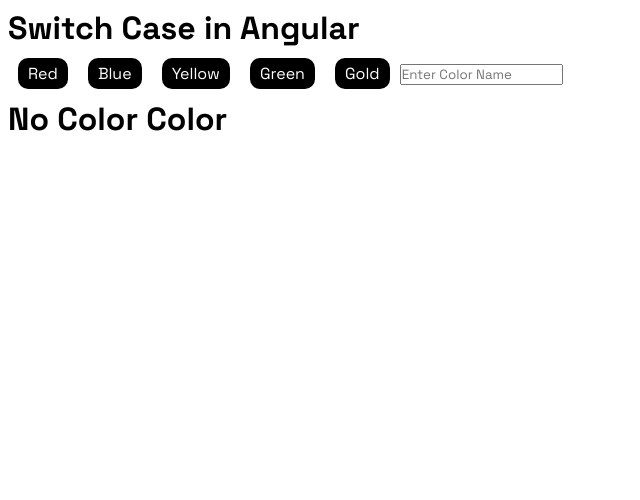
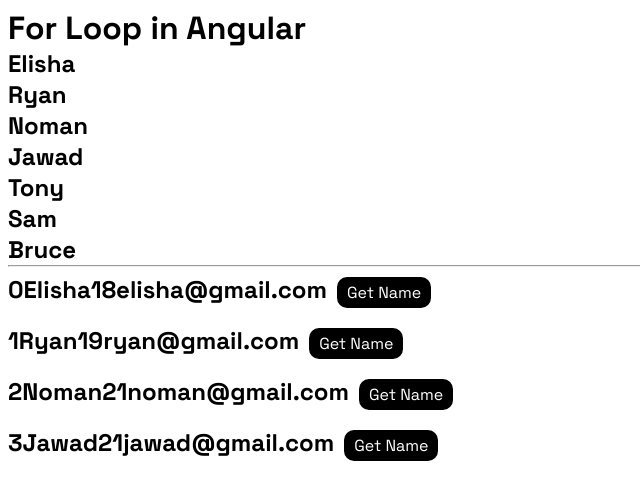
Before and after one commit to elishabhatti/angular-app, an Angular app: page / in a window 1280 px wide. Shown: the top 500 px of the page, without its empty margins (0-640 px from the left). Built offline with nearby package versions, Linux system fonts and the light colour scheme.

Commit message:
for loop in angular

```diff
--- a/src/app/app.html
+++ b/src/app/app.html
@@ -1,26 +1,17 @@
-<h1>Switch Case in Angular</h1>
-<button (click)="handleColor('red')">Red</button>
-<button (click)="handleColor('blue')">Blue</button>
-<button (click)="handleColor('yellow')">Yellow</button>
-<button (click)="handleColor('green')">Green</button>
-<button (click)="handleColor('gold')">Gold</button>
+<h1>For Loop in Angular</h1>
 
-<input type="text" (input)="changeColor($event)"  placeholder="Enter Color Name">
+@for(user of users;track user) {
+<h2>{{user}}</h2>
+}
 
-@switch(color) {
-    @case('red') {
-        <h1 style="color: red;">Red Color</h1>
-    }
-    @case('green') {
-        <h1 style="color: green;">Green Color</h1>
-    }
-    @case('yellow') {
-        <h1 style="color: yellow;">Yellow Color</h1>
-    }
-    @case('blue') {
-        <h1 style="color: blue;">Blue Color</h1>
-    }
-    @default {
-        <h1 style="color: black;">No Color  Color</h1>
-    }
+<hr />
+
+@for(student of students; track student.name; let id = $index) {
+<h2>
+  <span>{{id}}</span>
+  <span>{{student.name}}</span>
+  <span>{{student.age}}</span>
+  <span>{{student.email}}</span>
+  <button (click)="getName(student.name)">Get Name</button>
+</h2>
 }
--- a/src/app/app.ts
+++ b/src/app/app.ts
@@ -7,11 +7,15 @@ import { Component } from '@angular/core';
   styleUrl: './app.css',
 })
 export class App {
-  color: string = '';
-  handleColor(val: string) {
-    this.color = val;
-  }
-  changeColor(event:Event) {
-    this.color = (event.target as HTMLInputElement).value
+  users = ['Elisha', 'Ryan', 'Noman', 'Jawad', 'Tony', 'Sam', 'Bruce'];
+  students= [
+    {name: "Elisha", age: 18, email: "elisha@gmail.com"},
+    {name: "Ryan", age: 19, email: "ryan@gmail.com"},
+    {name: "Noman", age: 21, email: "noman@gmail.com"},
+    {name: "Jawad", age: 21, email: "jawad@gmail.com"},
+  ]
+  getName(name:string) {
+    console.log(name);
+
   }
 }
```
